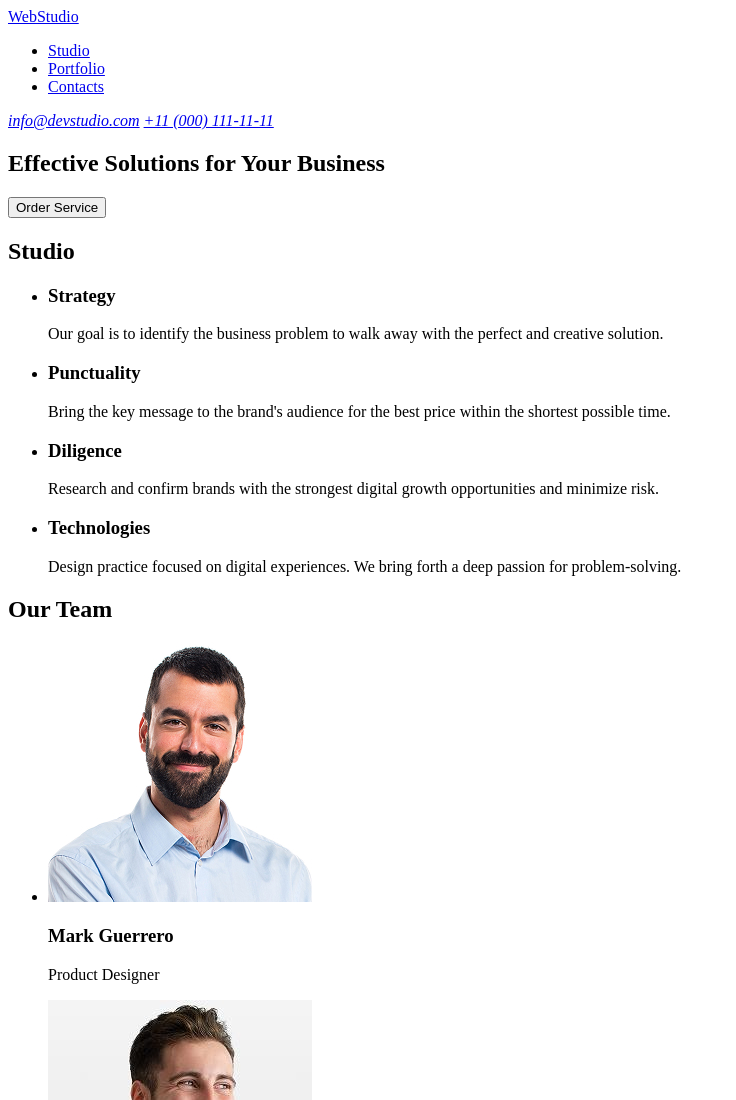
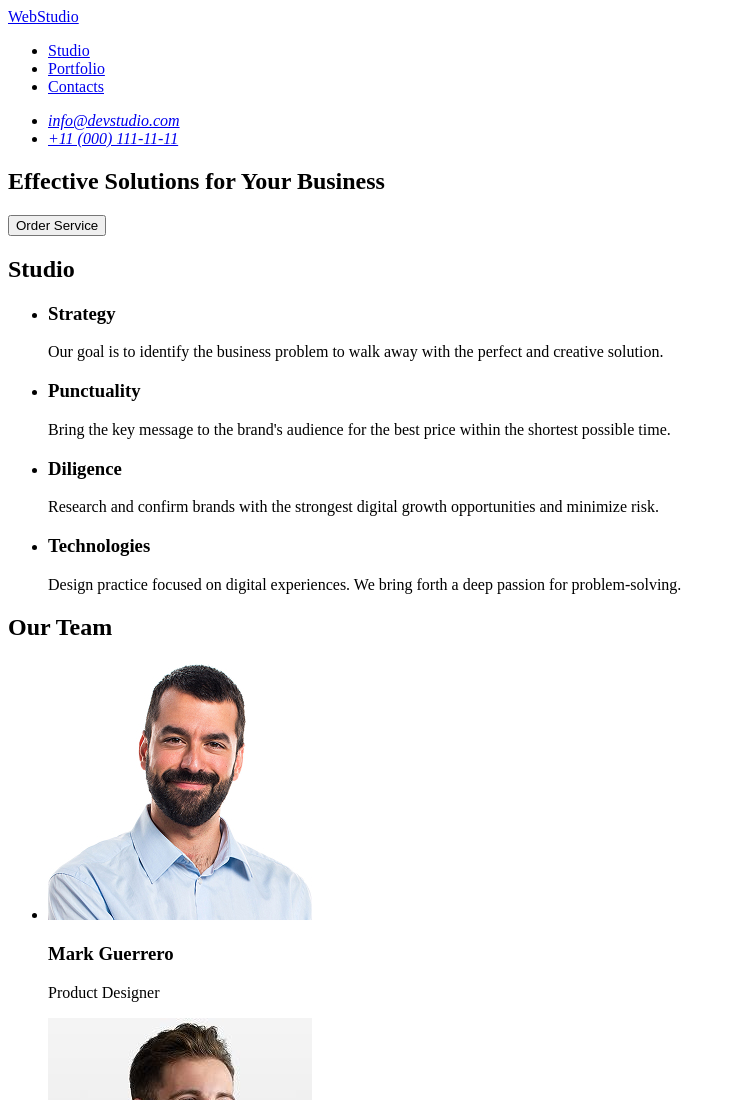
Before and after one commit to mariia-f/goit-markup-hw-01, a plain HTML site: page index.html in a window 1280 px wide. Shown: the top 1100 px of the page, without its empty margins (0-736 px from the left). Drawn offline with Linux system fonts and the light colour scheme.

Commit message:
fix index.html

```diff
--- a/index.html
+++ b/index.html
@@ -21,10 +21,17 @@
                 </li>
             </ul>
         </nav>
-        <address>
+        <address id="Contacts">
+            <ul>
+            <li>
             <a href="mailto:info@devstudio.com">info@devstudio.com</a>
+            </li>
+            <li>
             <a href="tel:+110001111111">+11 (000) 111-11-11</a>
+            </li>
+            </ul>
         </address>
+
     </header>
     <main>
         <section>
```
